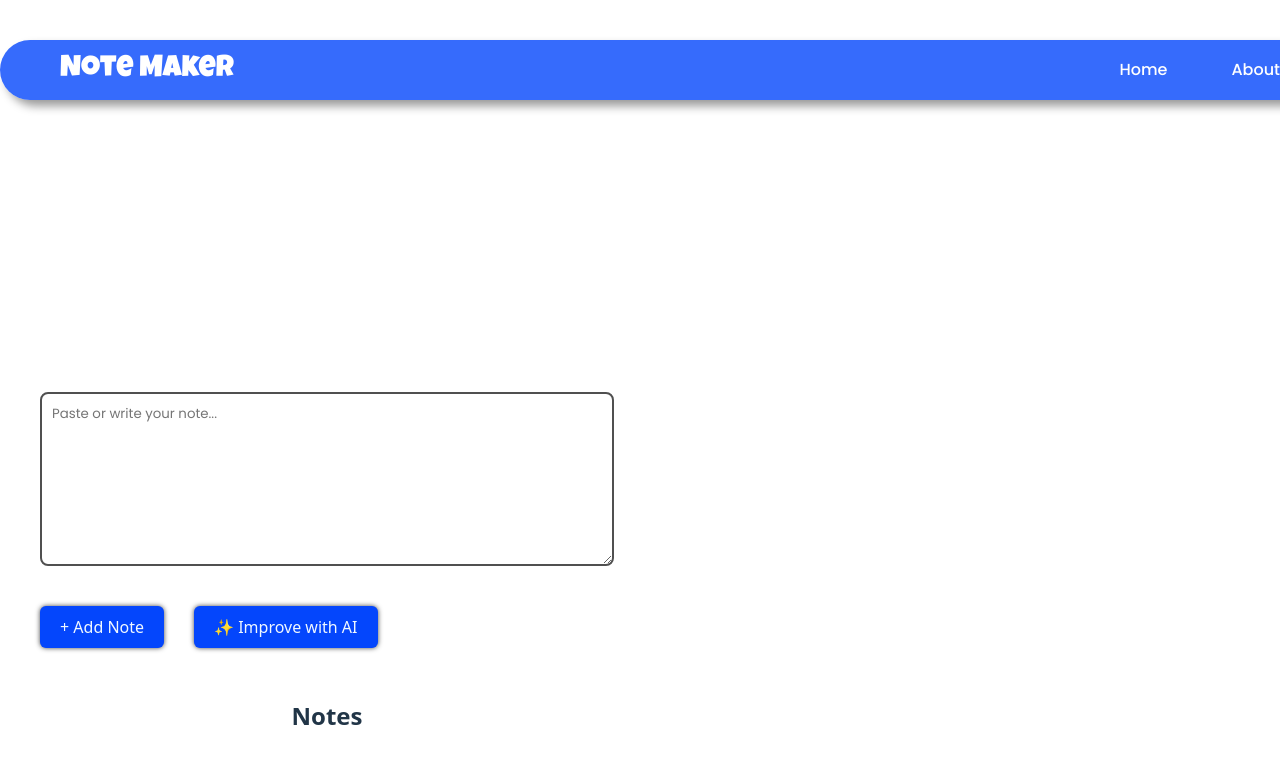
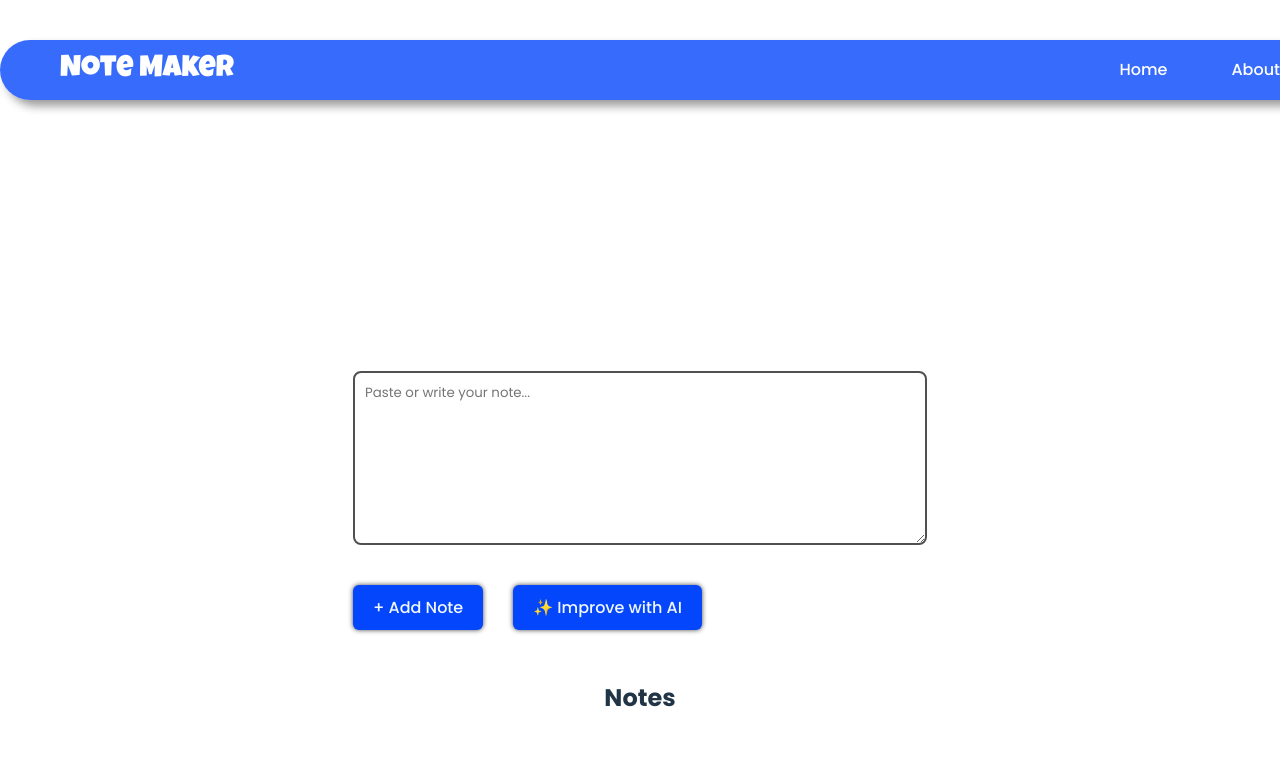
Before and after one commit to Rajat-264/note-maker-frontend, a React (Vite) app: page /topic/1 in a window 1280 px wide. Shown: the top 764 px of the page. Built offline with nearby package versions, Linux system fonts and the light colour scheme; no server answers; a web font is replaced by a local one.

Commit message:
Changes in layout

```diff
--- a/src/pages/Topic.css
+++ b/src/pages/Topic.css
@@ -6,10 +6,10 @@
     justify-content: center;
     align-items: center;
     height: 100vh;
-    width: 100%;
-    padding: 20px;
+    width: 100vw;
     overflow: hidden;
-    margin: 150px 0;
+    font-family: Poppins, sans-serif;
+    margin-top: 150px;
 }
 
 .add-note {
```
